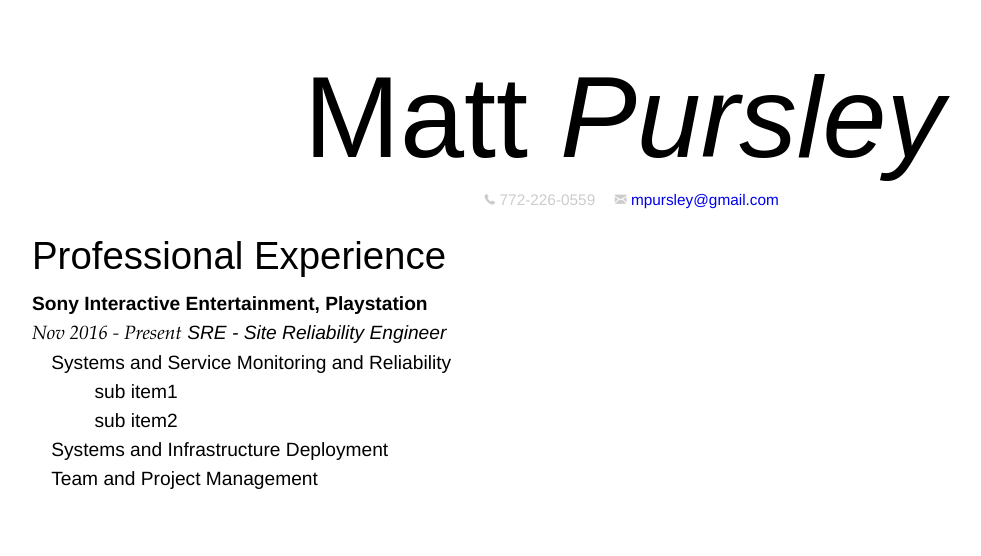
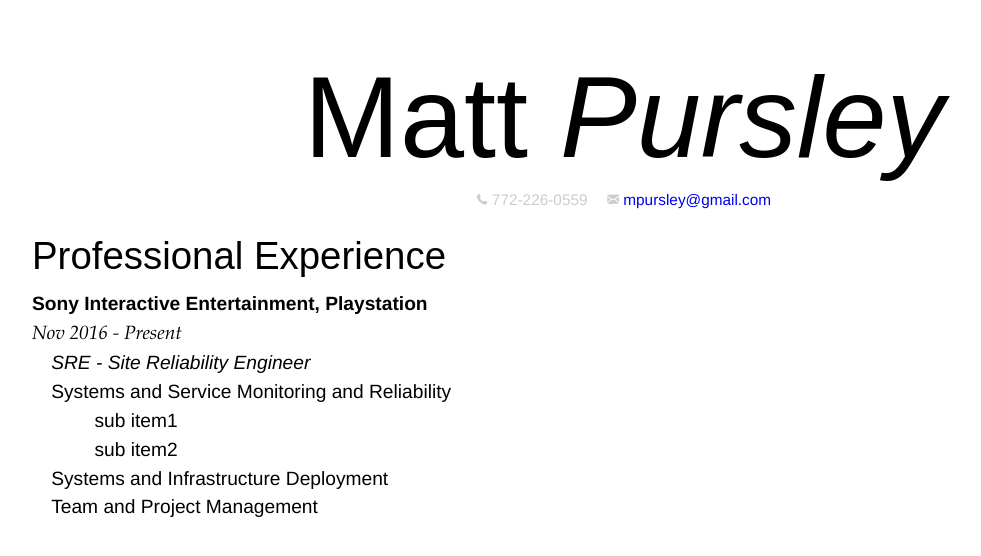
Before and after one commit to mpursley/mpursley.github.io, a Jekyll site: the page built from index_resume_short.md, in a window 1280 px wide. Shown: the top 556 px of the page, without its empty margins (16-997 px from the left). Built offline with Jekyll 4.4.1, drawn with Linux system fonts in a browser that asks for light colours.

Commit message:
Update index_resume_short.md

````diff
--- a/index_resume_short.md
+++ b/index_resume_short.md
@@ -5,7 +5,7 @@ title: Matt Pursley's CV
 
 # Matt *Pursley*
 <div id="webaddress">
-<i class="fi-telephone" style="margin-left:1em"></i>
+<i class="fi-telephone"></i>
 772-226-0559
 <i class="fi-mail" style="margin-left:1em"></i>
 <a href="mpursley@gmail.com">mpursley@gmail.com</a>
@@ -15,7 +15,7 @@ title: Matt Pursley's CV
 
 ### __Sony Interactive Entertainment, Playstation__
 ```Nov 2016 - Present```
-_SRE - Site Reliability Engineer_
+ - _SRE - Site Reliability Engineer_
 
 * Systems and Service Monitoring and Reliability
   * sub item1
````
